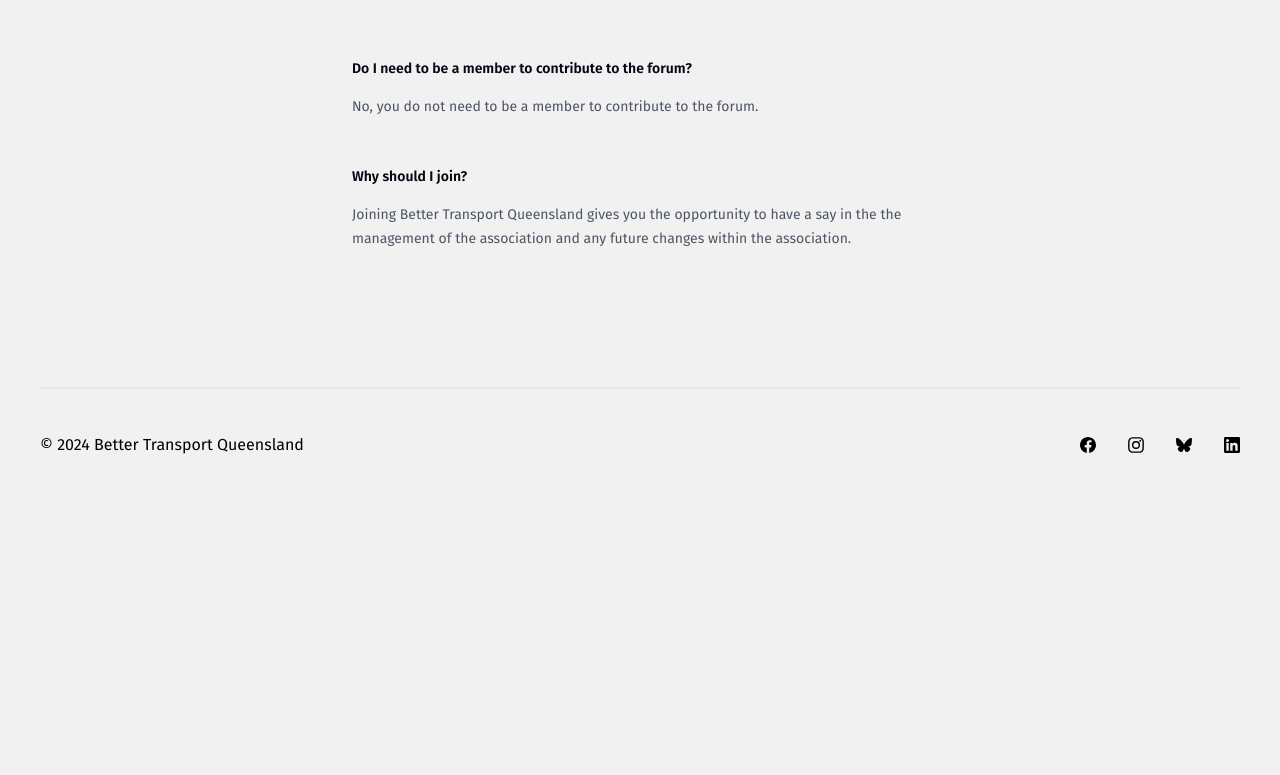
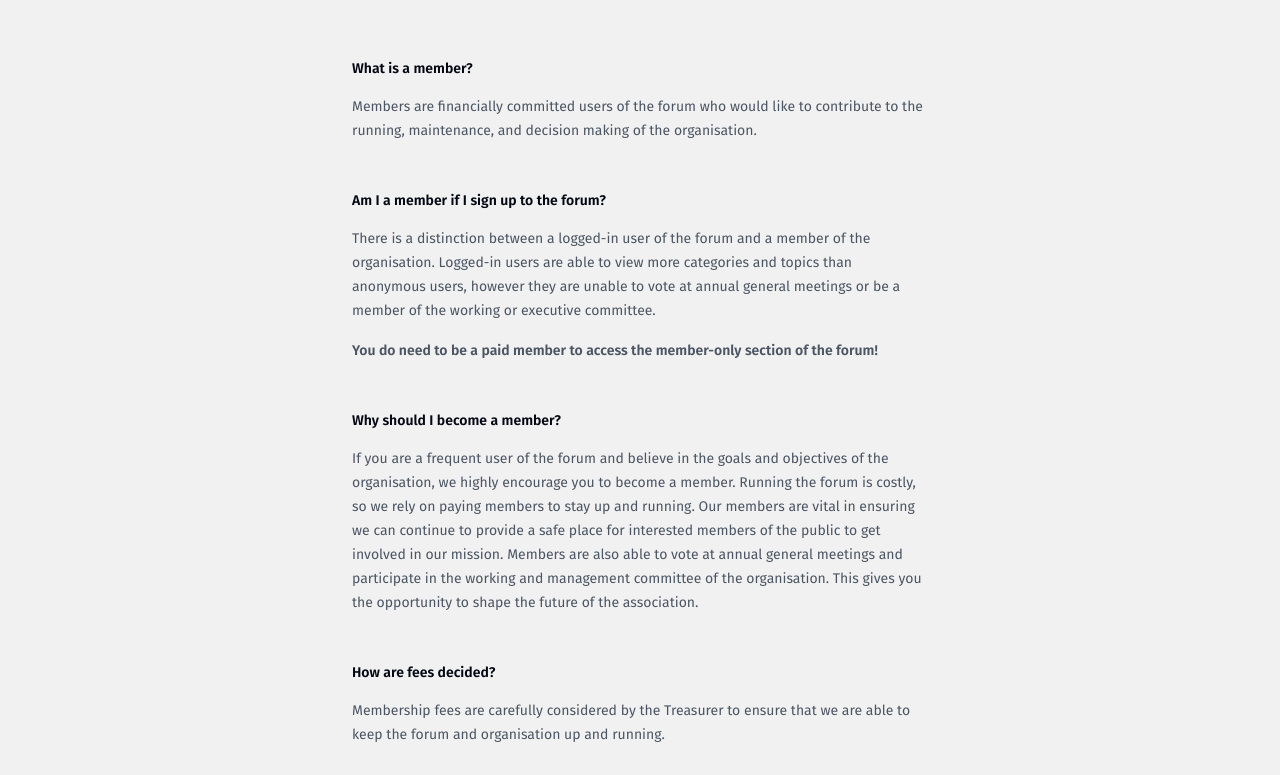
Before and after one commit to rowan-gray/btq-website, a Next.js app: page /member in a window 1280 px wide. Shown: the part 1325-2100 px from the top of the page. Before the commit the page ends 1834 px from the top, so only its background shows below. Built offline with nearby package versions, Linux system fonts and the light colour scheme.

Commit message:
Update membership text and fix typos on contact page

```diff
--- a/app/contact/page.tsx
+++ b/app/contact/page.tsx
@@ -21,19 +21,18 @@ function Header() {
         </Lead>
         <section className="mt-16 grid grid-cols-1 gap-8 lg:grid-cols-2 lg:gap-12">
           <Card>
-            <h3 className="text-lg font-semibold">General Inquiries</h3>
+            <h3 className="text-lg font-semibold">General Enquiries</h3>
             <p className="mt-4 text-sm text-gray-600">
-              For any general inquiries or questions, please contact us at <a href="mailto:inquries@bettertransportqueensland.org" className="text-pink-500 hover:underline">inquiries@bettertransportqueensland.org</a>
+              For any general enquiries or questions, please contact us at <a href="mailto:enquries@bettertransportqueensland.org" className="text-pink-500 hover:underline">enquiries@bettertransportqueensland.org</a>
             </p>
           </Card>
           <Card>
-            <h3 className="text-lg font-semibold">Media Inquiries</h3>
+            <h3 className="text-lg font-semibold">Media Enquiries</h3>
             <p className="mt-4 text-sm text-gray-600">
-              For any media inquiries or questions, please contact us at <a href="mailto:media@bettertransportqueensland.org" className="text-pink-500 hover:underline">media@bettertransportqueensland.org</a>
+              For any media enquiries or questions, please contact us at <a href="mailto:media@bettertransportqueensland.org" className="text-pink-500 hover:underline">media@bettertransportqueensland.org</a>
             </p>
           </Card>
         </section>
-        <Committee />
       </Container>
     )
   }
--- a/app/member/page.tsx
+++ b/app/member/page.tsx
@@ -29,23 +29,23 @@ const tiers = [
     slug: 'concession',
     description: 'Reduced pricing for eligible members.',
     priceMonthly: 30,
-    href: '#',
     highlights: [
       { description: 'Over 18 years old' },
       { description: 'Must support the objectives of the association' },
-      { description: 'Be a current full-time university student OR hold a Pensioner Concession Card' },
+      { description: 'Be a current university student OR hold a Pensioner Concession Card' },
     ],
+    href: 'https://forum.bettertransportqueensland.org',
   },
   {
     name: 'Ordinary' as const,
     slug: 'ordinary',
     description: 'Have a say in Better Transport Queensland!',
     priceMonthly: 50,
-    href: '#',
     highlights: [
       { description: 'Over 18 years old' },
       { description: 'Must support the objectives of the association' },
     ],
+    href: 'https://forum.bettertransportqueensland.org',
   },
 ]
 
@@ -147,18 +147,43 @@ function FrequentlyAskedQuestions() {
         <div className="mx-auto mb-32 mt-16 max-w-xl space-y-12">
           <dl>
             <dt className="text-sm font-semibold">
-              Do I need to be a member to contribute to the forum?
+              What is a member?
             </dt>
             <dd className="mt-4 text-sm/6 text-gray-600">
-              No, you do not need to be a member to contribute to the forum.
+              Members are financially committed users of the forum who would like to contribute to the running, maintenance, and decision making of the organisation.
             </dd>
           </dl>
           <dl>
             <dt className="text-sm font-semibold">
-              Why should I join?
+              Am I a member if I sign up to the forum?
             </dt>
             <dd className="mt-4 text-sm/6 text-gray-600">
-              Joining Better Transport Queensland gives you the opportunity to have a say in the the management of the association and any future changes within the association.
+              There is a distinction between a logged-in user of the forum and a member of the organisation.
+
+              Logged-in users are able to view more categories and topics than anonymous users, however they are unable to vote at annual general meetings or be a member of the working or executive committee.
+            </dd>
+            <dd className="mt-4 text-sm/6 text-gray-600 font-semibold">
+              You do need to be a paid member to access the member-only section of the forum!
+            </dd>
+          </dl>
+          <dl>
+            <dt className="text-sm font-semibold">
+              Why should I become a member?
+            </dt>
+            <dd className="mt-4 text-sm/6 text-gray-600">
+              If you are a frequent user of the forum and believe in the goals and objectives of the organisation, we highly encourage you to become a member.
+
+              Running the forum is costly, so we rely on paying members to stay up and running. Our members are vital in ensuring we can continue to provide a safe place for interested members of the public to get involved in our mission.
+
+              Members are also able to vote at annual general meetings and participate in the working and management committee of the organisation. This gives you the opportunity to shape the future of the association.
+            </dd>
+          </dl>
+          <dl>
+            <dt className="text-sm font-semibold">
+              How are fees decided?
+            </dt>
+            <dd className="mt-4 text-sm/6 text-gray-600">
+              Membership fees are carefully considered by the Treasurer to ensure that we are able to keep the forum and organisation up and running.
             </dd>
           </dl>
         </div>
```
